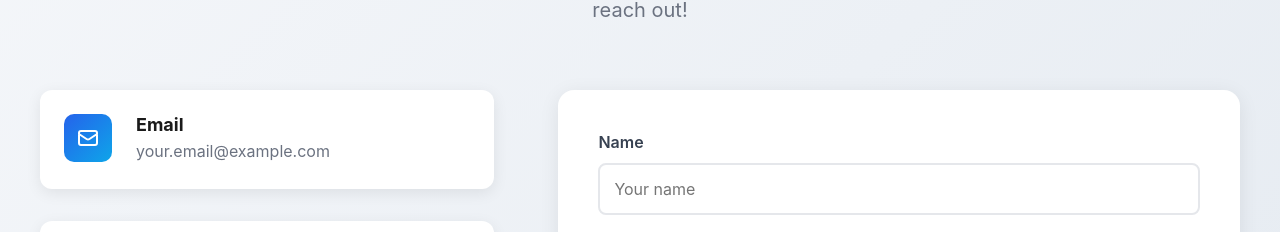
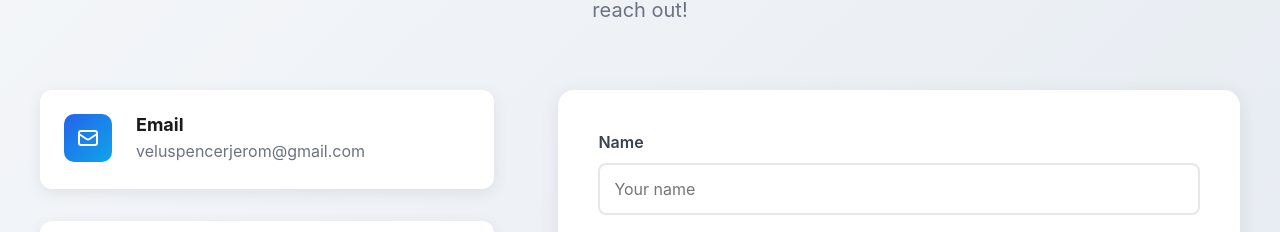
Before and after one commit to jerronjunior/My-portfolio, a React (Vite) app: page / in a window 1280 px wide. Shown: the part 4040-4272 px from the top of the page. Built offline with nearby package versions, Linux system fonts and the light colour scheme.

Commit message:
feat: update email address in Contact component

```diff
--- a/src/components/Contact.tsx
+++ b/src/components/Contact.tsx
@@ -39,7 +39,7 @@ export default function Contact() {
               </div>
               <div>
                 <h3>Email</h3>
-                <p>your.email@example.com</p>
+                <p>veluspencerjerom@gmail.com</p>
               </div>
             </div>
             <div className="info-item">
```
